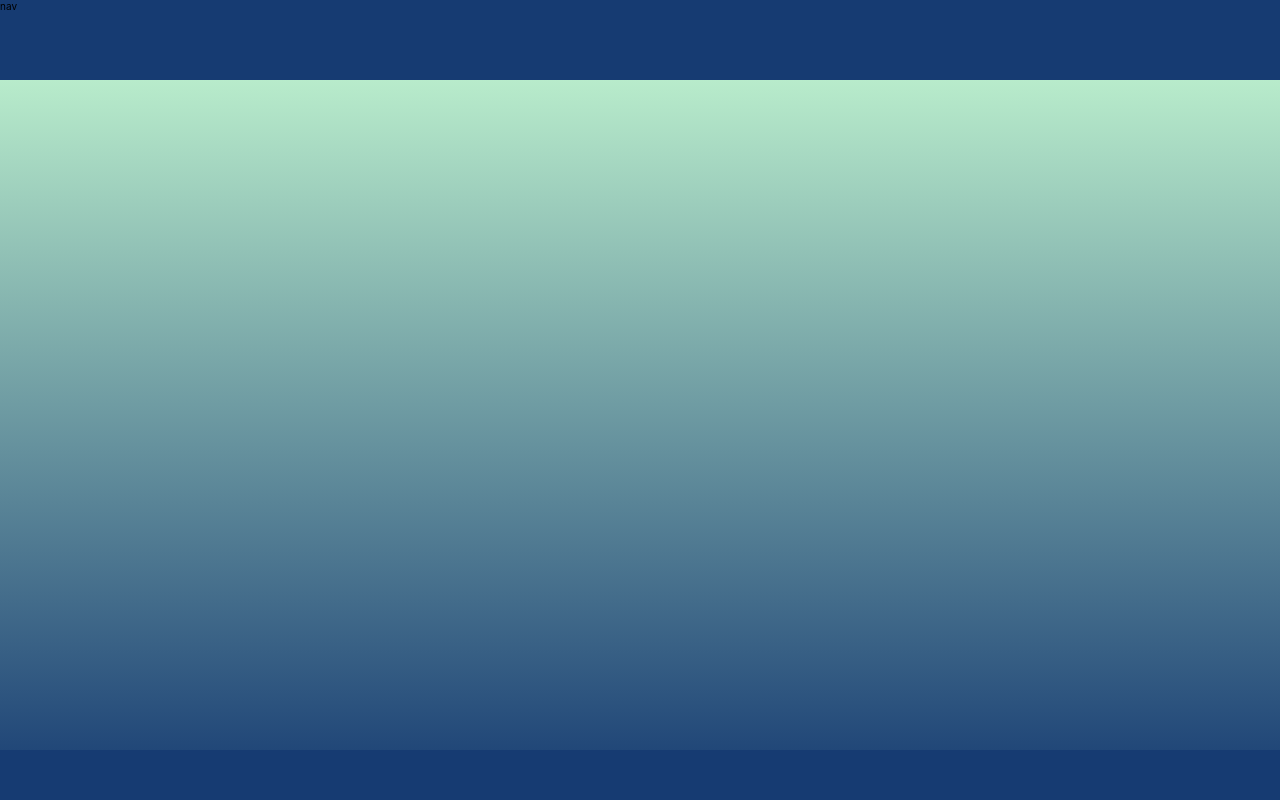
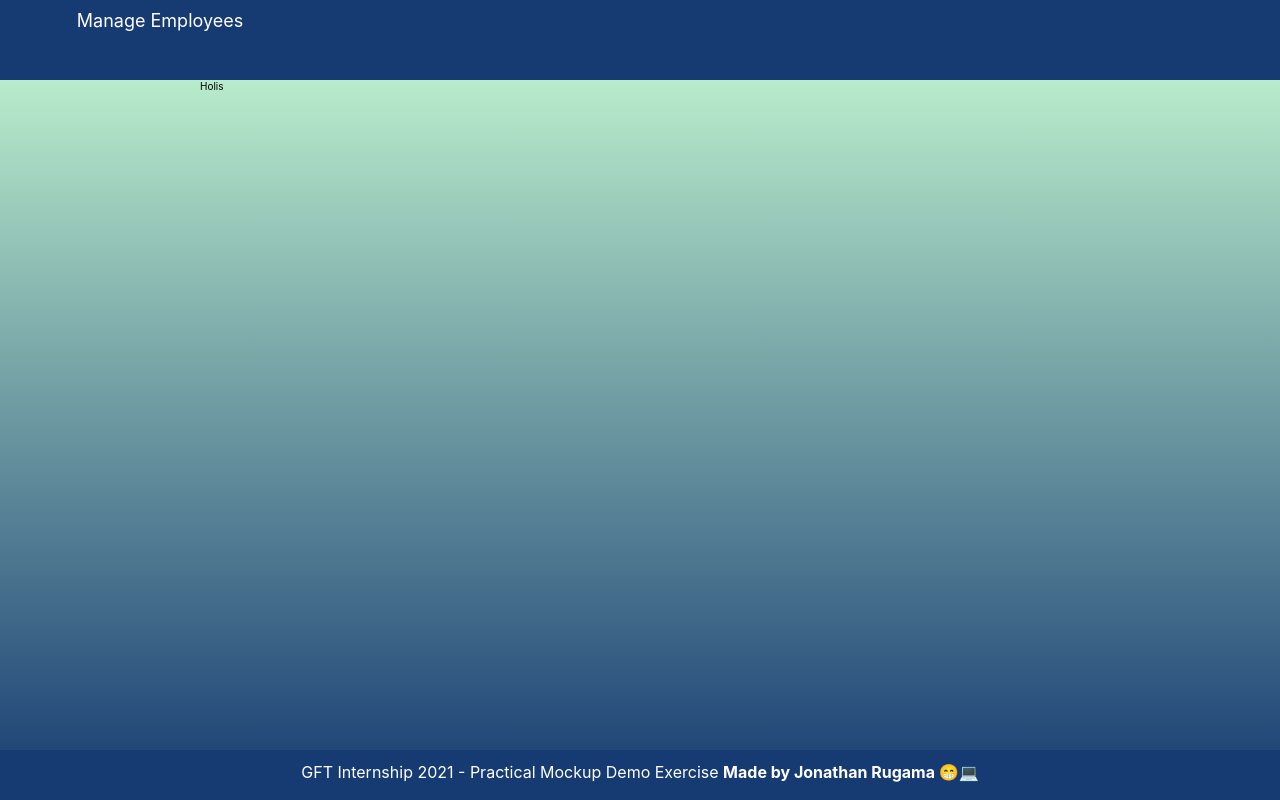
Before and after one commit to JonathanRugama/practical-mockup-demo-exercise, a React (Create React App) app: page / in a window 1280 px wide. Built offline with nearby package versions, Linux system fonts and the light colour scheme.

Commit message:
Feat: Se agrega el footer y su contenido, asi mismo se agrega react router, se crea el index

```diff
--- a/package.json
+++ b/package.json
@@ -8,6 +8,7 @@
     "@testing-library/user-event": "^12.1.10",
     "react": "^17.0.2",
     "react-dom": "^17.0.2",
+    "react-router-dom": "^5.2.0",
     "react-scripts": "4.0.3",
     "web-vitals": "^1.0.1"
   },
--- a/src/App.js
+++ b/src/App.js
@@ -1,21 +1,28 @@
 
 import './App.css';
-
+import { BrowserRouter, Switch, Route } from 'react-router-dom';
 import './components/assets/css/layout.css'
 import MainContainerLayout from './components/layout/main-container.layout';
 import HeaderLayout from './components/layout/header.layout';
 import MainContentLayout from './components/layout/main-content.layout';
 import FooterLayout from './components/layout/footer.layout';
 
+import IndexPage from './components/pages';
+
+
 function App() {
   return (
+    <BrowserRouter>
       <MainContainerLayout>
           <HeaderLayout/>
           <MainContentLayout>
-
+            <Switch>
+              <Route exact path="/" component={IndexPage}></Route>
+            </Switch>
           </MainContentLayout>
           <FooterLayout/>
       </MainContainerLayout>
+    </BrowserRouter>
   );
 }
 
--- a/src/components/assets/css/footer.layout.css
+++ b/src/components/assets/css/footer.layout.css
@@ -0,0 +1,19 @@
+.footer {
+    display: flex;
+    justify-content: center;
+    align-items: center;
+}
+.footer-content {
+
+    width: 60%;
+    height: 100%;
+}
+.footer-content p {
+    font-size: var(--font-size-medium);
+    color: white;
+    text-align: center;
+    margin: 1.2rem 0;
+}
+.footer-content p a {
+   color: white;
+}
--- a/src/components/assets/css/header.layout.css
+++ b/src/components/assets/css/header.layout.css
@@ -1,3 +1,17 @@
 .navigation {
-    background-color: var(--primary-color);
+    height: 100%;
 }
+
+.navigation-title {
+    display: flex;
+    width: 25%;
+    height: 50%;
+    align-items: center;
+    justify-content: center;
+}
+
+.navigation-title a {
+    color:white;
+    font-size: var(--font-size-big);
+
+}
--- a/src/components/assets/css/layout.css
+++ b/src/components/assets/css/layout.css
@@ -16,6 +16,7 @@
 
 a {
     text-decoration: none;
+
 }
 
 html {
@@ -58,7 +59,7 @@ html {
 .main-content {
 
     grid-column-start: 2;
-    grid-column-end:4;
+    grid-column-end:3;
     grid-row: 2;
 }
 
--- a/src/components/layout/footer.layout.js
+++ b/src/components/layout/footer.layout.js
@@ -3,8 +3,9 @@ import '../assets/css/footer.layout.css'
 const FooterLayout = () => {
     return(
         <footer className="footer">
-
-
+           <section className= "footer-content">
+                <p>GFT Internship 2021 - Practical Mockup Demo Exercise<a href=""> <strong>Made by Jonathan Rugama </strong>😁💻</a></p>
+           </section>
         </footer>
     )
 }
--- a/src/components/layout/header.layout.js
+++ b/src/components/layout/header.layout.js
@@ -6,7 +6,12 @@ const HeaderLayout = () => {
     return (
         <header className="header">
             <nav className="navigation">
-                nav
+                <div className= "navigation-title">
+                    <a href="">Manage Employees</a>
+                </div>
+                <div className="navigation-filter">
+
+                </div>
             </nav>
         </header>
     )
--- /dev/null
+++ b/src/components/pages/index.js
@@ -0,0 +1,12 @@
+import React from 'react';
+
+const IndexPage = () => {
+
+    return (
+        <div>
+            Holis
+        </div>
+    )
+}
+
+export default IndexPage;
```
Also changed, not shown: 1 other file (tests, documents, lock files or other folders). Lines whose indentation alone changed are shown as unchanged.
